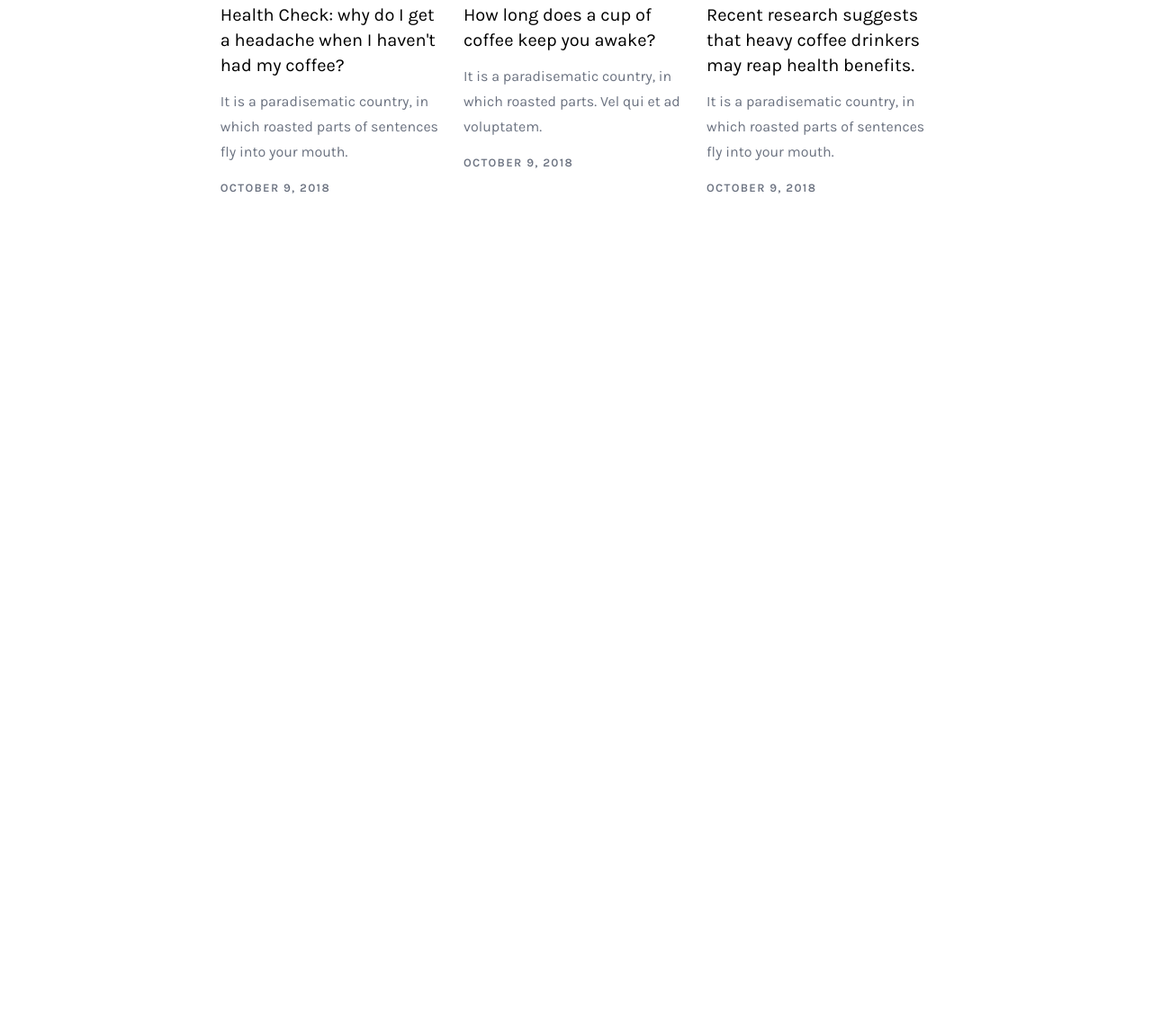
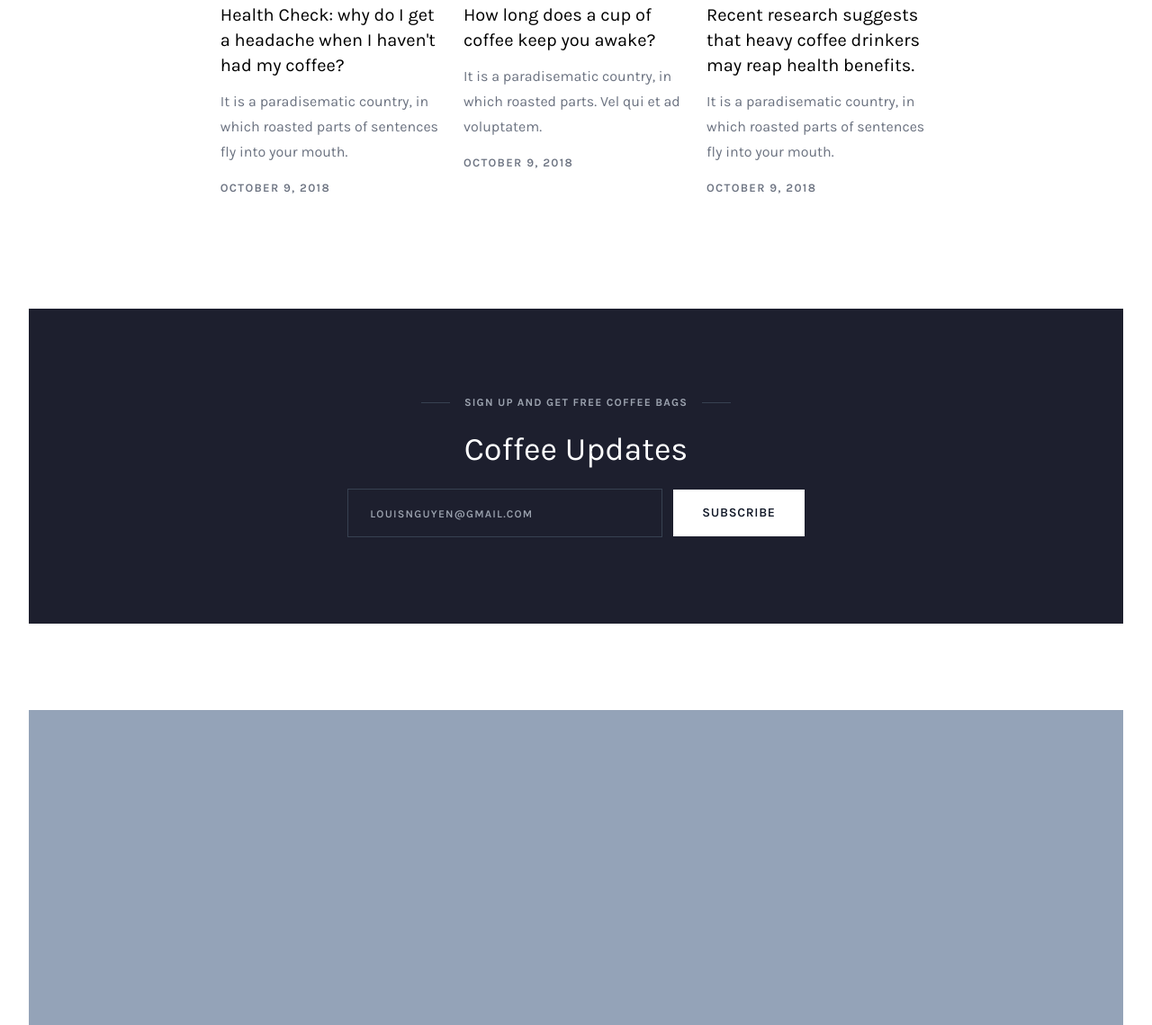
Before and after one commit to JavaDevWeb/Tailwindcss-coffee-style, a website: page public/index.html in a window 1280 px wide. Shown: the part 5231-6370 px from the top of the page at 90% size. Before the commit the page ends 5574 px from the top, so only its background shows below. Drawn offline with Linux system fonts and the light colour scheme.

Commit message:
add subscribe us

```diff
--- a/public/index.html
+++ b/public/index.html
@@ -415,15 +415,34 @@
                 <!-- End: Lifestyle-stories -->
 
                 <!-- Begin: Subcribe-us -->
-                <div class="subcribe-us">
-
+                <div class="subcribe-us h-[350px] bg-[#1d1f2e] flex flex-col justify-center items-center mb-24">
+                    <div class="flex justify-center items-center px-6 xs:px-0 mb-6">
+                        <div class="w-8 h-px bg-gray-700"></div>
+                        <div class="uppercase mx-4 tracking-widest text-gray-400 font-bold text-xs text-center">SIGN UP AND GET FREE COFFEE BAGS</div>
+                        <div class="w-8 h-px bg-gray-700"></div>
+                    </div>
+                    <div class="text-4xl text-white mb-6">Coffee Updates</div>
+                    <div class="ct-form">
+                        <div class="flex flex-col md:flex-row justify-center items-center gap-3">
+                            <div class="ct-form-item text-center">
+                                <input type="email" placeholder="louisnguyen@gmail.com" class="px-6 py-4 w-[350px] max-w-[75%] xs:max-w-full bg-inherit border-[1px]
+                                 border-gray-700 outline-none text-white leading-5 hover:border-gray-300 duration-500 focus:border-gray-300
+                                 placeholder:uppercase placeholder:text-xs placeholder:tracking-widest placeholder:font-semibold">
+                            </div>
+                            <div class="ct-form-item">
+                                <button type="submit" class="ct-button bg-white text-gray-900 w-max max-h-[54px]">Subscribe</button>
+                            </div>
+                        </div>
+                    </div>
                 </div>
                 <!-- End: Subcribe-us -->
             </main>
             <!-- Begin: Main -->
 
             <!-- Begin: Footer -->
-            <footer></footer>
+            <footer class="h-[350px] bg-slate-400">
+
+            </footer>
             <!-- Begin: Footer -->
         </div>
     </div>
```
Also changed, not shown: public/output.css.
